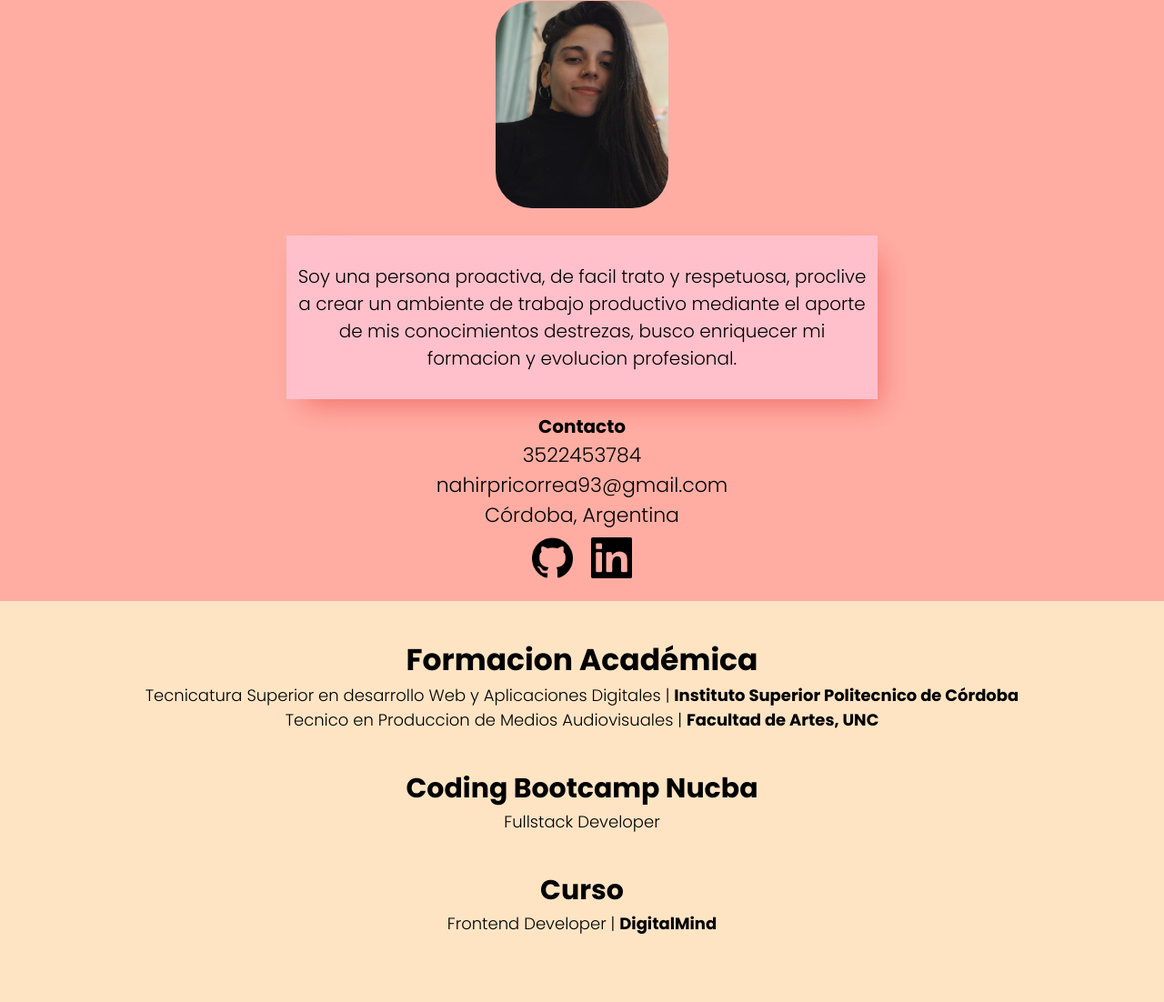
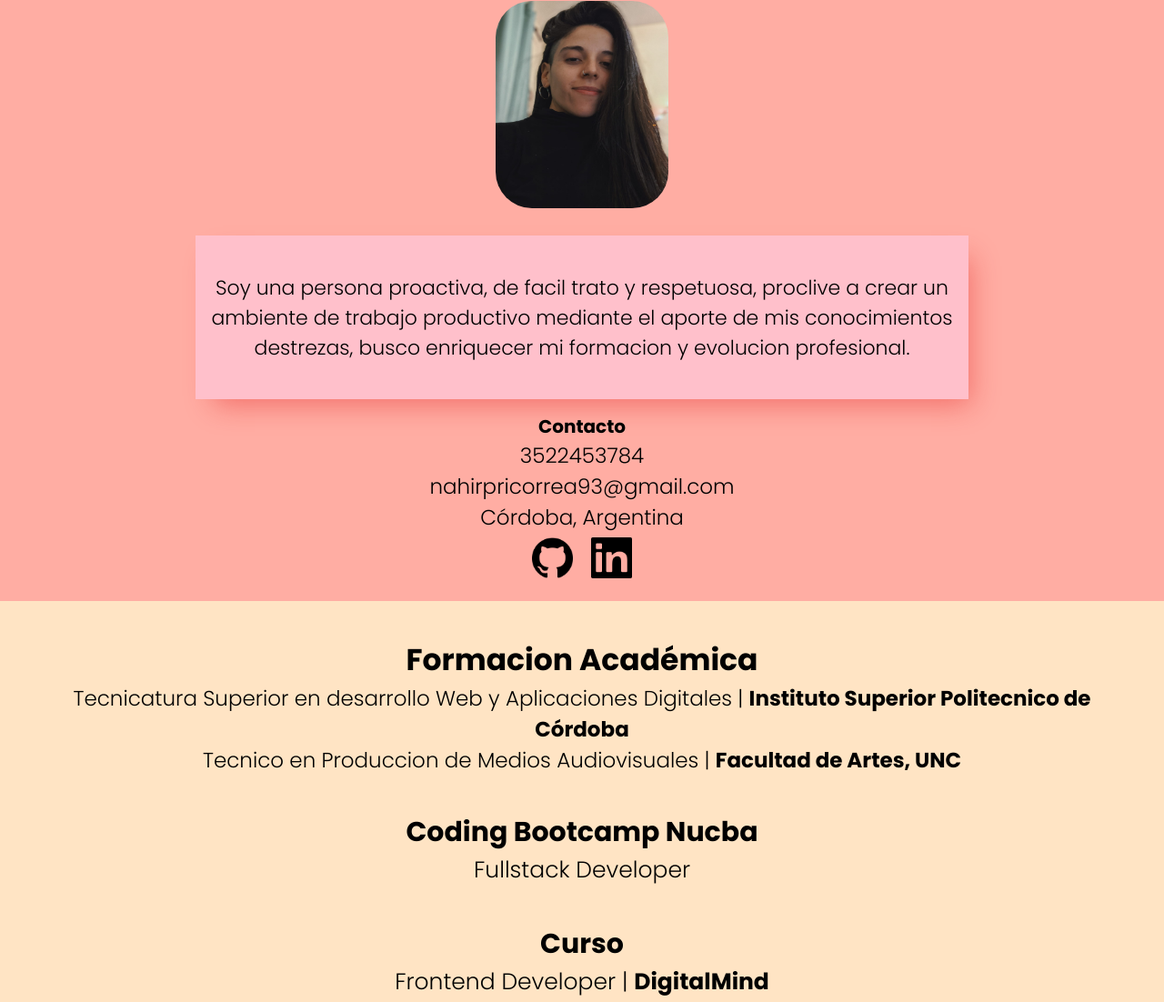
Before and after one commit to pri1593/cv-front, a plain HTML site: page index.html in a window 1280 px wide. Shown: the part 139-1241 px from the top of the page at 91% size. Drawn offline with Linux system fonts and the light colour scheme.

Commit message:
cv-front2

```diff
--- a/style.css
+++ b/style.css
@@ -181,16 +181,16 @@ h1
     }
     .info{
         display: flex;
-        width: 650px;
+        width: 850px;
         margin-top: 20px;
         flex-direction: row;
-        font-size: 20px;
+        font-size: 22px;
 
 
     }
     .contacto ul{
-        font-size: 22px;
-        width: 300px;
+        font-size: 23px;
+        width: 400px;
     }
     .perfil{
         display: block;
@@ -235,6 +235,7 @@ h1
         margin-top: 180px;
 
     } */
+
     img{
         width: 45px;
     }
@@ -244,4 +245,14 @@ h1
     .curso{
         font-size: 30px;
     }
+    .form1{
+        font-size: 23px;
+    }
+    .form2{
+        font-size: 25px;
+
+    }
+    .form3{
+        font-size: 25px;
+    }
 }
```
